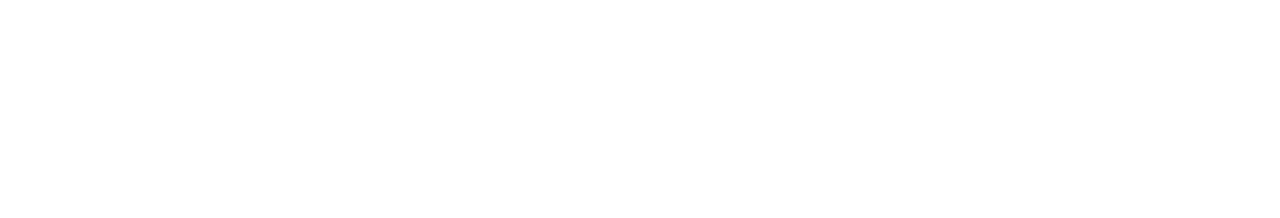
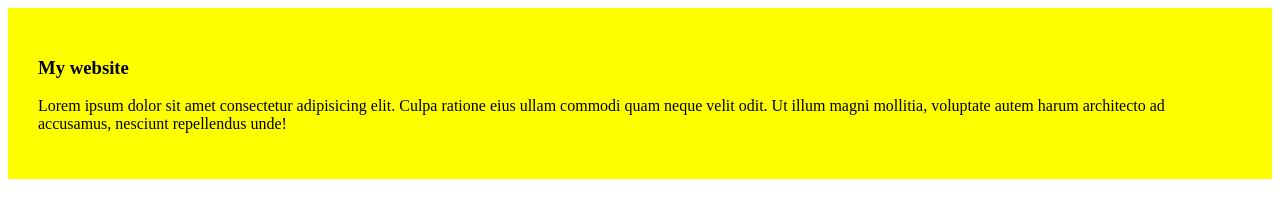
Before and after one commit to mohiuddinahmed121/my-simple-website, a plain HTML site: page index.html in a window 1280 px wide. Drawn offline with Linux system fonts and the light colour scheme.

Commit message:
added the blog

```diff
--- /dev/null
+++ b/blog.css
@@ -0,0 +1,4 @@
+div {
+    background-color: yellow;
+    padding: 30px;
+}
--- a/index.html
+++ b/index.html
@@ -5,11 +5,15 @@
     <meta charset="UTF-8">
     <meta name="viewport" content="width=device-width, initial-scale=1.0">
     <title>My Simple Website</title>
-
+    <link rel="stylesheet" href="blog.css">
 </head>
 
 <body>
-
+    <div>
+        <h3>My website</h3>
+        <p>Lorem ipsum dolor sit amet consectetur adipisicing elit. Culpa ratione eius ullam commodi quam neque velit
+            odit. Ut illum magni mollitia, voluptate autem harum architecto ad accusamus, nesciunt repellendus unde!</p>
+    </div>
 </body>
 
 </html>
```
